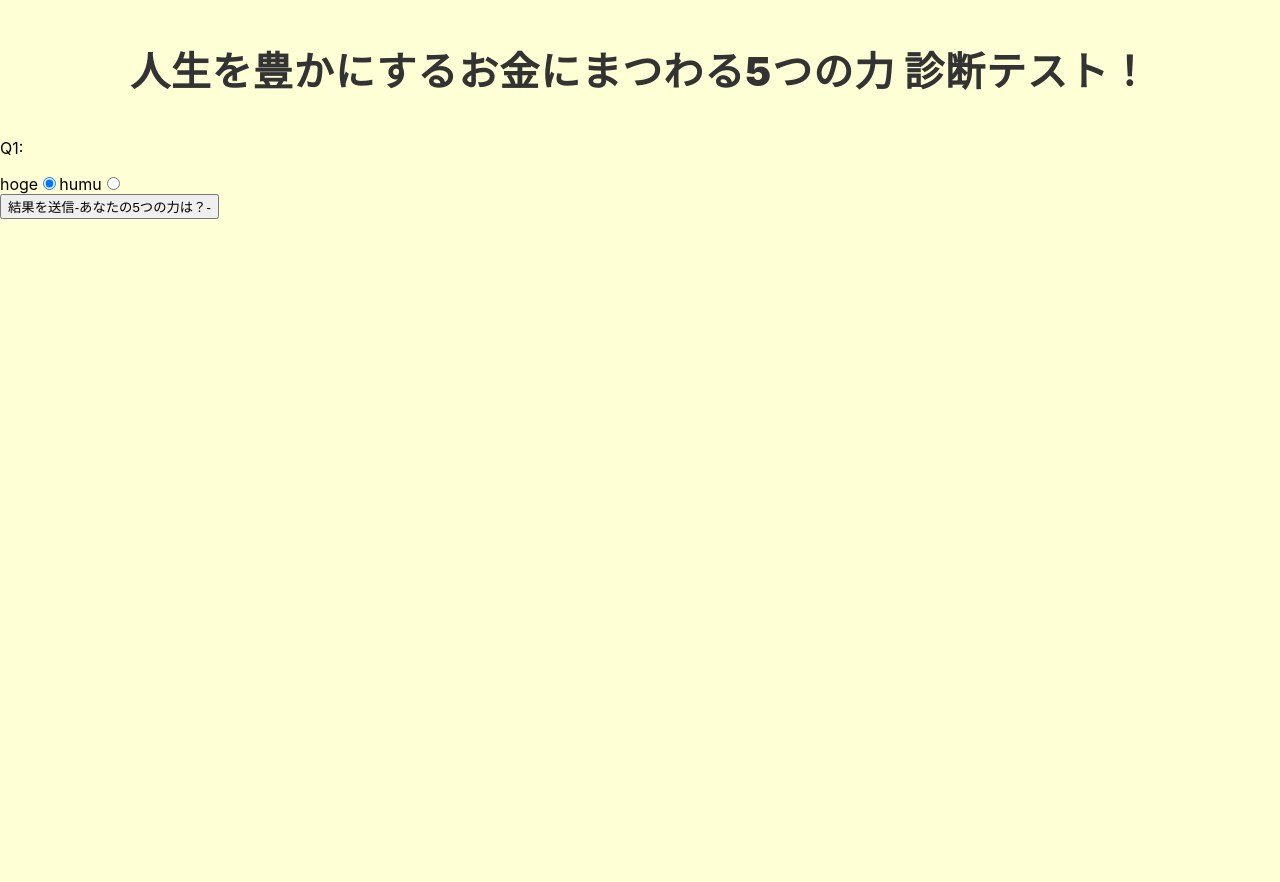
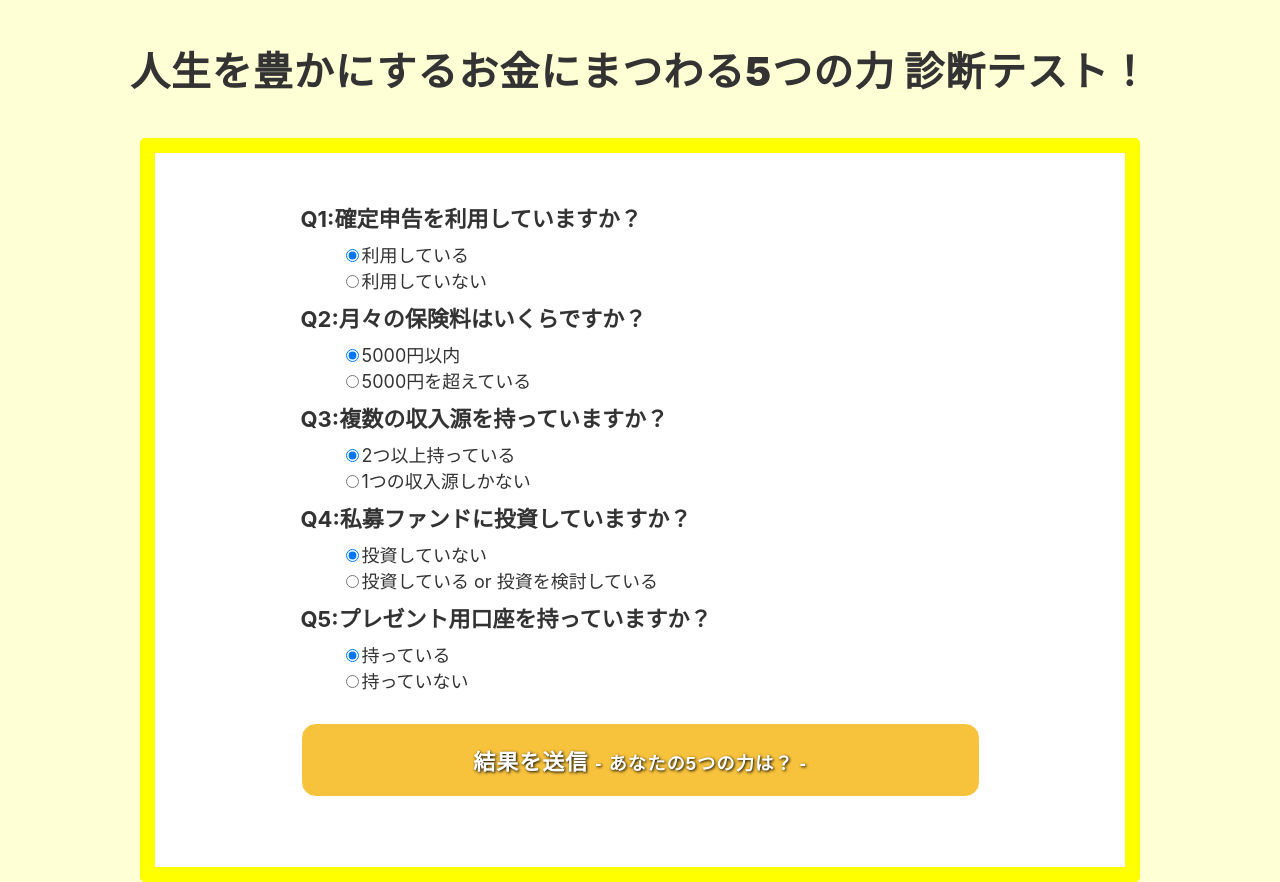
Before and after one commit to dkm113/five_skills_related_to_cash, a React (Create React App) app: page /form in a window 1280 px wide. Before the commit the page ends 800 px from the top, so only its background shows below. Built offline with nearby package versions, Linux system fonts and the light colour scheme.

Commit message:
[update]: フォームデザインの追加。1~5問追加。

```diff
--- /dev/null
+++ b/src/components/form.css
@@ -0,0 +1,42 @@
+@charset "utf-8";
+
+.formVisual {
+    padding: 40px 0px;
+    border-radius: 5px;
+    border: 15px solid yellow;
+    background-color: white;
+}
+
+.formBtn {
+    width: 70%;
+    margin: 30px 0px;
+    padding: 20px;
+    border-radius: 15px;
+    border: 1px solid white;
+    background-color: #f7c23c;
+    font-size: 22px;
+    color: white;
+    letter-spacing: 1px;
+    font-weight: 600;
+    text-shadow: 1px 1px 3px black;
+}
+
+dl {
+    width: 70%;
+    margin: 0px auto;
+    padding: 0 20px;
+    text-align: left;
+}
+
+dt {
+    font-size: 22px;
+    color: #333333;
+    font-weight: bolder;
+    margin: 8px 0;
+}
+
+dd {
+    color: #333333;
+    font-size: 18px;
+    margin-top: 5px;
+}
--- a/src/components/form.js
+++ b/src/components/form.js
@@ -1,4 +1,6 @@
 import React, { Component } from 'react';
+import '../index.css';
+import './form.css';
 
 class FormApp extends Component {
     constructor(props) {
@@ -12,8 +14,11 @@ class FormApp extends Component {
             power_protect:0,
             /* -- フォーム選択 -- */
             /* Q1: */
-            q1: "1"
-
+            q1: "2",
+            q2: "2",
+            q3: "2",
+            q4: "2",
+            q5: "2"
         };
     }
 
@@ -24,13 +29,53 @@ class FormApp extends Component {
     render() {
         return (
             <div>
-                <p>Q1:</p>
-                <label>hoge</label>
-                <input type="radio" name="q1" value="1" checked={this.state.q1 === "1"} onChange={()=>this.setState({q1: "1"})} />
-                <label>humu</label>
-                <input type="radio" name="q1" value="2" checked={this.state.q1 === "2"} onChange={()=>this.setState({q1: "2"})} />
-                <br />
-                <button onClick={this.sendForm.bind(this)}>結果を送信-あなたの5つの力は？-</button>
+                <div className="container">
+                    <div className="formVisual">
+                        <dl>
+                            <dt>Q1:確定申告を利用していますか？</dt>
+                            <dd>
+                                <input type="radio" name="q1" value="2" checked={this.state.q1 === "2"} onChange={()=>this.setState({q1: "2"})} />
+                                <label>利用している</label>
+                                <br />
+                                <input type="radio" name="q1" value="0" checked={this.state.q1 === "0"} onChange={()=>this.setState({q1: "0"})} />
+                                <label>利用していない</label>
+                            </dd>
+                            <dt>Q2:月々の保険料はいくらですか？</dt>
+                            <dd>
+                                <input type="radio" name="q2" value="2" checked={this.state.q2 === "2"} onChange={()=>this.setState({q2: "2"})} />
+                                <label>5000円以内</label>
+                                <br />
+                                <input type="radio" name="q2" value="0" checked={this.state.q2 === "0"} onChange={()=>this.setState({q2: "0"})} />
+                                <label>5000円を超えている</label>
+                            </dd>
+                            <dt>Q3:複数の収入源を持っていますか？</dt>
+                            <dd>
+                                <input type="radio" name="q3" value="2" checked={this.state.q3 === "2"} onChange={()=>this.setState({q3: "2"})} />
+                                <label>2つ以上持っている</label>
+                                <br />
+                                <input type="radio" name="q3" value="0" checked={this.state.q3 === "0"} onChange={()=>this.setState({q3: "0"})} />
+                                <label>1つの収入源しかない</label>
+                            </dd>
+                            <dt>Q4:私募ファンドに投資していますか？</dt>
+                            <dd>
+                                <input type="radio" name="q4" value="2" checked={this.state.q4 === "2"} onChange={()=>this.setState({q4: "2"})} />
+                                <label>投資していない</label>
+                                <br />
+                                <input type="radio" name="q4" value="0" checked={this.state.q4 === "0"} onChange={()=>this.setState({q4: "0"})} />
+                                <label>投資している or 投資を検討している</label>
+                            </dd>
+                            <dt>Q5:プレゼント用口座を持っていますか？</dt>
+                            <dd>
+                                <input type="radio" name="q5" value="2" checked={this.state.q5 === "2"} onChange={()=>this.setState({q5: "2"})} />
+                                <label>持っている</label>
+                                <br />
+                                <input type="radio" name="q5" value="0" checked={this.state.q5 === "0"} onChange={()=>this.setState({q5: "0"})} />
+                                <label>持っていない</label>
+                            </dd>
+                        </dl>
+                        <button className="formBtn" onClick={this.sendForm.bind(this)}>結果を送信 <small>- あなたの5つの力は？ -</small></button>
+                    </div>
+                </div>
             </div>
         )
     }
--- a/src/components/start.css
+++ b/src/components/start.css
@@ -6,9 +6,11 @@
 }
 
 .startBtn {
+    width: 70%;
     margin: 30px 0px;
     padding: 20px;
     border-radius: 15px;
+    border: 1px solid white;
     background-color: wheat;
     font-size: 36px;
     color: #333333;
--- a/src/components/start.js
+++ b/src/components/start.js
@@ -26,7 +26,7 @@ class StartApp extends Component {
                         </div>
                         <img width="600px" src="https://cdn.shortpixel.ai/client/to_avif,q_glossy,ret_img,w_960/https://liberaluni.com/wp-content/uploads/2018/04/191003itutunotikara1.png" />
                         <br />
-                        <button className="startBtn" onClick={this.startForm.bind(this)}>5つの力を診断!<br />- さあ、あなたの5つの力は？ -</button>
+                        <button className="startBtn" onClick={this.startForm.bind(this)}>5つの力を診断!<br /><small>- さあ、あなたの5つの力は？ -</small></button>
                     </div>
                 </div>
             </div>
```
